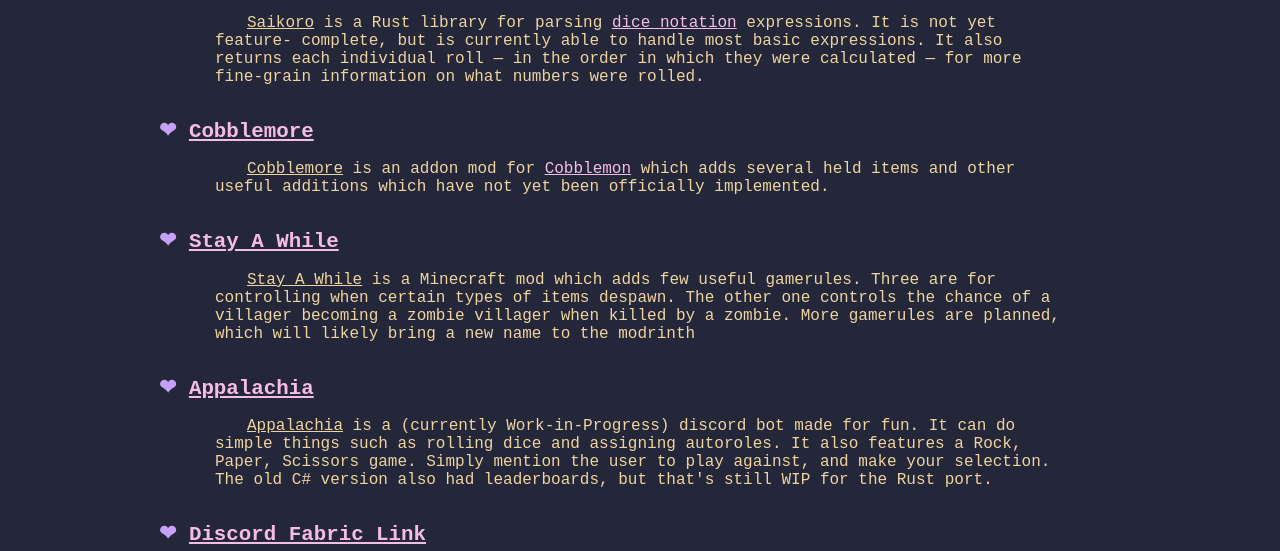
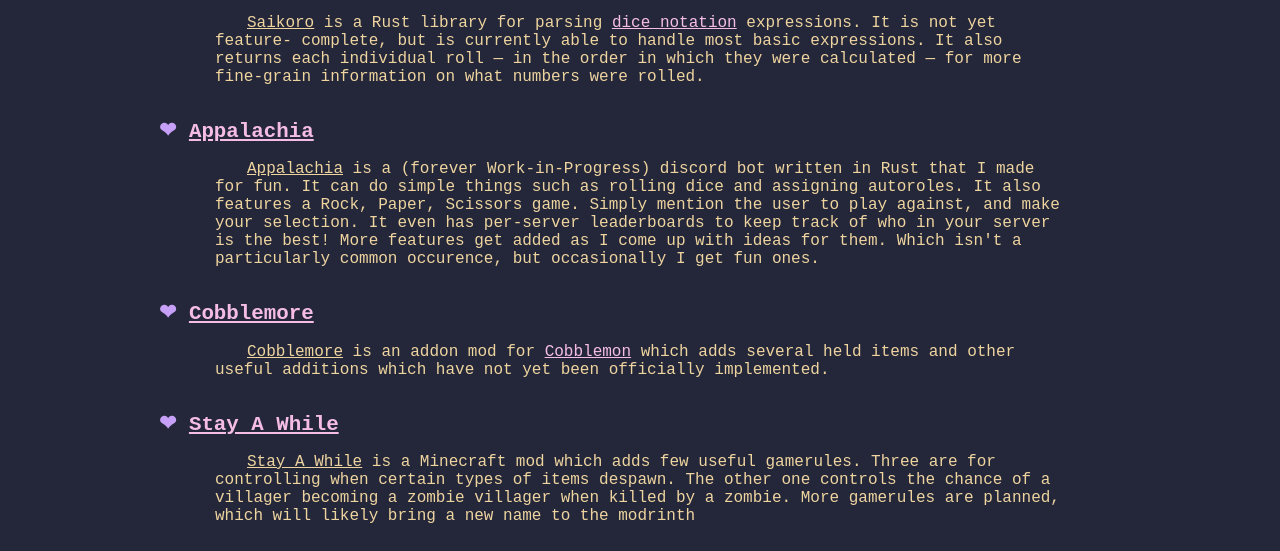
Before and after one commit to Jolkert/jolkert.dev, a plain HTML site: page index.html in a window 1280 px wide. Shown: the part 401-952 px from the top of the page. Drawn offline with Linux system fonts and the light colour scheme; a web font is replaced by a local one.

Commit message:
Update copyright & changed some info

```diff
--- a/index.html
+++ b/index.html
@@ -42,13 +42,24 @@
 		<h1>Things I've Worked On</h1>
 		<!-- TODO: add images -->
 		<h2 class="heart-before"><a href="https://github.com/jolkert/saikoro">Saikoro</a><span class="path">
-				github/jolkert/saikoro</h2>
+				crates/saikoro</h2>
 		<p>
 			<u>Saikoro</u> is a Rust library for parsing
 			<a href="https://en.wikipedia.org/wiki/Dice_notation">dice notation</a> expressions. It is not yet feature-
 			complete, but is currently able to handle most basic expressions. It also returns each individual roll —
 			in the order in which they were calculated — for more fine-grain information on what numbers were rolled.
 		</p>
+
+		<h2 class="heart-before"><a href="https://crates.io/crates/appalachia">Appalachia</a><span class="path">
+				crates/appalachia</span></h2>
+		<p>
+			<u>Appalachia</u> is a (forever Work-in-Progress) discord bot written in Rust that I made for fun. It can do simple things such
+			as rolling dice and assigning autoroles. It also features a
+			Rock, Paper, Scissors game. Simply mention the user to play against, and make your selection. It even has per-server leaderboards
+			to keep track of who in your server is the best! More features get added as I come up with ideas for them. Which isn't a particularly
+			common occurence, but occasionally I get fun ones.
+		</p>
+
 		<h2 class="heart-before"><a href="https://modrinth.com/mod/cobblemore">Cobblemore</a><span class="path">
 				modrinth/mod/cobblemore</h2>
 		<p>
@@ -62,15 +73,6 @@
 			<u>Stay A While</u> is a Minecraft mod which adds few useful gamerules. Three are for controlling when
 			certain types of items despawn. The other one controls the chance of a villager becoming a zombie villager
 			when killed by a zombie. More gamerules are planned, which will likely bring a new name to the modrinth
-		</p>
-
-		<h2 class="heart-before"><a href="https://github.com/Jolkert/Appalachia">Appalachia</a><span class="path">
-				github/jolkert/Appalachia</span></h2>
-		<p>
-			<u>Appalachia</u> is a (currently Work-in-Progress) discord bot made for fun. It can do simple things such
-			as rolling dice and assigning autoroles. It also features a
-			Rock, Paper, Scissors game. Simply mention the user to play against, and make your selection. The old C#
-			version also had leaderboards, but that's still WIP for the Rust port.
 		</p>
 
 		<h2 class="heart-before"><a href="https://github.com/Jolkert/DiscordFabricLink">Discord Fabric Link</a><span
@@ -99,7 +101,7 @@
 		</p>
 	</main>
 	<footer>
-		&copy; Morgan Bauer 2023
+		&copy; Morgan Bauer 2025
 	</footer>
 </body>
 
```
Also changed, not shown: about/index.html (+3 -2 lines), links/index.html (+2 -1 lines), saikoro/index.html (+1 -1 lines).
